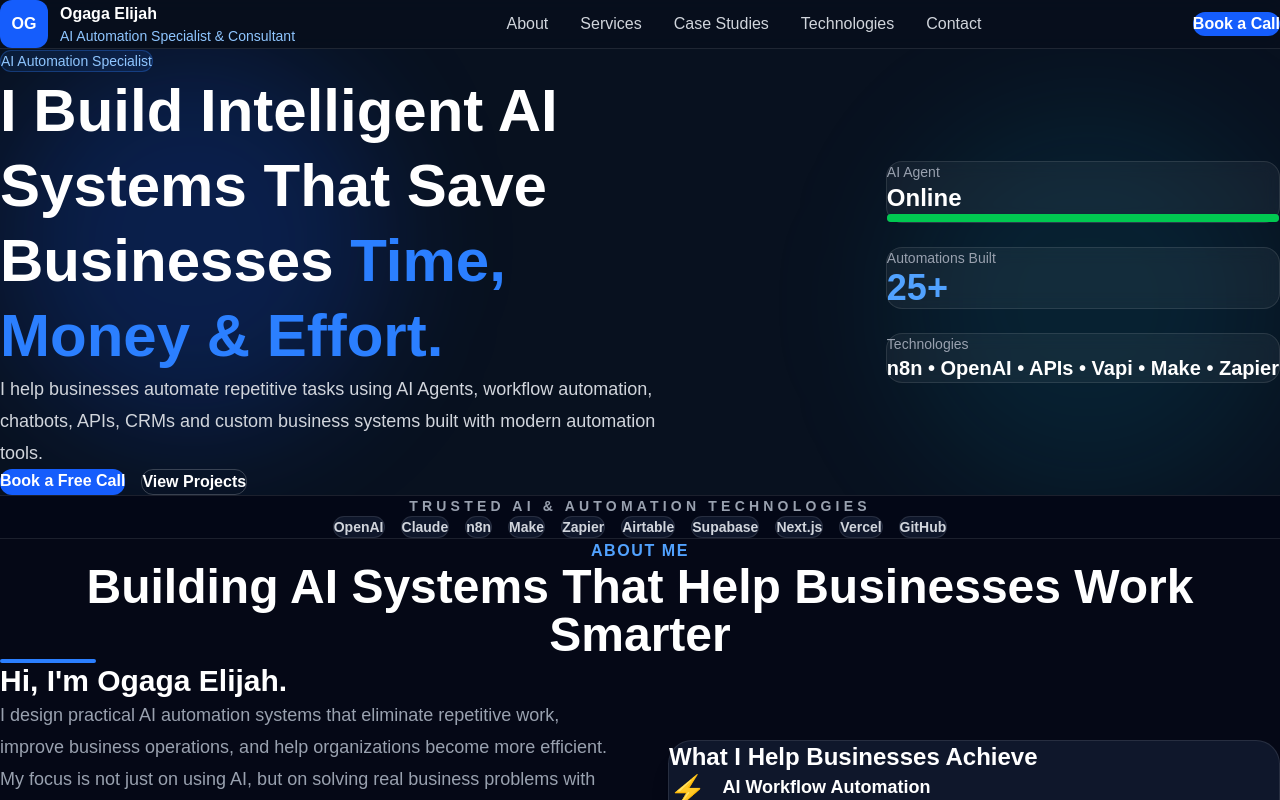
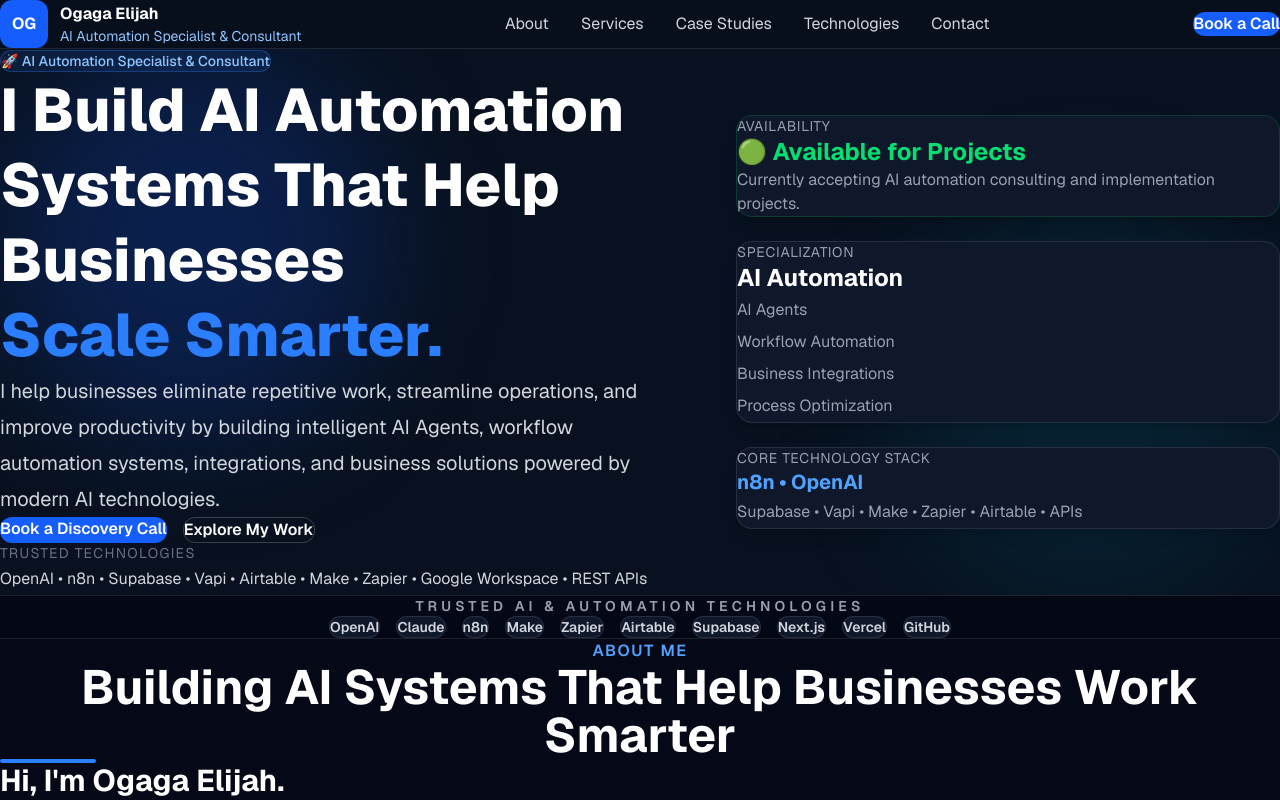
Before and after one commit to ogagaelijah/ogaga-automation-portfolio, a Next.js app: page / in a window 1280 px wide. Shown: the top 800 px of the page. Built offline with nearby package versions, Linux system fonts and the light colour scheme.

Commit message:
Release portfolio version 1.0 with premium UI enhancements

```diff
--- a/app/globals.css
+++ b/app/globals.css
@@ -23,7 +23,6 @@ body {
     #111827 100%
   );
   color: var(--foreground);
-  font-family: Arial, Helvetica, sans-serif;
   min-height: 100vh;
 }
 
--- a/app/layout.tsx
+++ b/app/layout.tsx
@@ -1,5 +1,16 @@
 import type { Metadata } from "next";
+import { Geist, Geist_Mono } from "next/font/google";
 import "./globals.css";
+
+const geistSans = Geist({
+  variable: "--font-geist-sans",
+  subsets: ["latin"],
+});
+
+const geistMono = Geist_Mono({
+  variable: "--font-geist-mono",
+  subsets: ["latin"],
+});
 
 export const metadata: Metadata = {
   title: "Ogaga Elijah | AI Automation Specialist & Consultant",
@@ -87,8 +98,13 @@ export default function RootLayout({
   children: React.ReactNode;
 }>) {
   return (
-    <html lang="en">
-      <body>{children}</body>
+    <html
+      lang="en"
+      className={`${geistSans.variable} ${geistMono.variable}`}
+    >
+      <body className={geistSans.className}>
+        {children}
+      </body>
     </html>
   );
 }
--- a/app/page.tsx
+++ b/app/page.tsx
@@ -10,21 +10,51 @@ import WhyChooseMe from "@/components/WhyChooseMe";
 import Testimonials from "@/components/Testimonials";
 import Contact from "@/components/Contact";
 import Footer from "@/components/Footer";
+import FadeIn from "@/components/FadeIn";
 
 export default function Home() {
   return (
     <main className="min-h-screen bg-[#050816] text-white">
       <Navbar />
+
       <Hero />
+
+      <FadeIn delay={0.05}>
         <TrustedTech />
+      </FadeIn>
+
+      <FadeIn delay={0.10}>
         <About />
+      </FadeIn>
+
+      <FadeIn delay={0.15}>
         <Services />
+      </FadeIn>
+
+      <FadeIn delay={0.20}>
         <Solutions />
+      </FadeIn>
+
+      <FadeIn delay={0.25}>
         <BusinessOutcomes />
+      </FadeIn>
+
+      <FadeIn delay={0.30}>
         <CaseStudies />
+      </FadeIn>
+
+      <FadeIn delay={0.35}>
         <WhyChooseMe />
+      </FadeIn>
+
+      <FadeIn delay={0.40}>
         <Testimonials />
+      </FadeIn>
+
+      <FadeIn delay={0.45}>
         <Contact />
+      </FadeIn>
+
       <Footer />
     </main>
   );
--- /dev/null
+++ b/components/AnimatedCard.tsx
@@ -0,0 +1,31 @@
+"use client";
+
+import { motion } from "framer-motion";
+import { ReactNode } from "react";
+
+interface AnimatedCardProps {
+  children: ReactNode;
+  className?: string;
+}
+
+export default function AnimatedCard({
+  children,
+  className = "",
+}: AnimatedCardProps) {
+  return (
+    <motion.div
+      whileHover={{
+        y: -8,
+        scale: 1.02,
+      }}
+      transition={{
+        type: "spring",
+        stiffness: 260,
+        damping: 20,
+      }}
+      className={className}
+    >
+      {children}
+    </motion.div>
+  );
+}
--- /dev/null
+++ b/components/FadeIn.tsx
@@ -0,0 +1,38 @@
+"use client";
+
+import { motion } from "framer-motion";
+import { ReactNode } from "react";
+
+interface FadeInProps {
+  children: ReactNode;
+  delay?: number;
+}
+
+export default function FadeIn({
+  children,
+  delay = 0,
+}: FadeInProps) {
+  return (
+    <motion.div
+      initial={{
+        opacity: 0,
+        y: 40,
+      }}
+      whileInView={{
+        opacity: 1,
+        y: 0,
+      }}
+      transition={{
+        duration: 0.7,
+        delay,
+        ease: "easeOut",
+      }}
+      viewport={{
+        once: true,
+        amount: 0.2,
+      }}
+    >
+      {children}
+    </motion.div>
+  );
+}
--- a/components/Hero.tsx
+++ b/components/Hero.tsx
@@ -1,132 +1,138 @@
-"use client";
-
-import { motion } from "framer-motion";
-
 export default function Hero() {
   return (
-    <section className="relative overflow-hidden bg-[#08111f]">
+    <section
+      id="home"
+      className="relative overflow-hidden bg-[#08111f]"
+    >
       {/* Background Glow */}
       <div className="absolute left-0 top-0 h-96 w-96 rounded-full bg-blue-600/20 blur-3xl"></div>
       <div className="absolute bottom-0 right-0 h-96 w-96 rounded-full bg-cyan-500/10 blur-3xl"></div>
 
-      <div className="relative mx-auto flex max-w-7xl flex-col items-center justify-between gap-16 px-6 py-24 lg:flex-row">
+      <div className="relative mx-auto flex max-w-7xl flex-col items-center justify-between gap-16 px-6 py-28 lg:flex-row">
 
-        {/* LEFT SIDE */}
+        {/* LEFT CONTENT */}
 
         <div className="max-w-2xl">
 
-          <motion.span
-            initial={{ opacity: 0, y: 25 }}
-            animate={{ opacity: 1, y: 0 }}
-            transition={{ duration: 0.6 }}
-            className="inline-block rounded-full border border-blue-500/30 bg-blue-500/10 px-4 py-2 text-sm text-blue-300"
-          >
-            AI Automation Specialist
-          </motion.span>
+          <span className="inline-flex items-center rounded-full border border-blue-500/30 bg-blue-500/10 px-5 py-2 text-sm font-medium text-blue-300">
+            🚀 AI Automation Specialist & Consultant
+          </span>
 
-          <motion.h1
-            initial={{ opacity: 0, y: 35 }}
-            animate={{ opacity: 1, y: 0 }}
-            transition={{ duration: 0.8, delay: 0.15 }}
-            className="mt-8 text-5xl font-extrabold leading-tight text-white md:text-6xl"
-          >
-            I Build Intelligent AI Systems That Save Businesses
-            <span className="text-blue-500">
-              {" "}
-              Time, Money & Effort.
+          <h1 className="mt-8 text-5xl font-extrabold leading-tight text-white md:text-6xl">
+
+            I Build AI Automation Systems That Help Businesses
+
+            <span className="block text-blue-500">
+              Scale Smarter.
             </span>
-          </motion.h1>
 
-          <motion.p
-            initial={{ opacity: 0, y: 35 }}
-            animate={{ opacity: 1, y: 0 }}
-            transition={{ duration: 0.8, delay: 0.3 }}
-            className="mt-8 text-lg leading-8 text-gray-300"
-          >
-            I help businesses automate repetitive tasks using AI Agents,
-            workflow automation, chatbots, APIs, CRMs and custom business
-            systems built with modern automation tools.
-          </motion.p>
+          </h1>
 
-          <motion.div
-            initial={{ opacity: 0, y: 35 }}
-            animate={{ opacity: 1, y: 0 }}
-            transition={{ duration: 0.8, delay: 0.45 }}
-            className="mt-10 flex flex-wrap gap-4"
-          >
+          <p className="mt-8 text-xl leading-9 text-gray-300">
+
+            I help businesses eliminate repetitive work, streamline operations,
+            and improve productivity by building intelligent AI Agents,
+            workflow automation systems, integrations, and business solutions
+            powered by modern AI technologies.
+
+          </p>
+
+          <div className="mt-10 flex flex-wrap gap-4">
+
             <a
               href="#contact"
-              className="rounded-xl bg-blue-600 px-8 py-4 font-semibold text-white transition hover:scale-105 hover:bg-blue-700"
+              className="rounded-xl bg-blue-600 px-8 py-4 font-semibold text-white transition-all duration-300 hover:bg-blue-700 hover:shadow-lg hover:shadow-blue-600/30"
             >
-              Book a Free Call
+              Book a Discovery Call
             </a>
 
             <a
               href="#case-studies"
-              className="rounded-xl border border-white/20 px-8 py-4 font-semibold text-white transition hover:scale-105 hover:border-blue-500 hover:bg-white/5"
+              className="rounded-xl border border-white/20 px-8 py-4 font-semibold text-white transition-all duration-300 hover:border-blue-500 hover:bg-white/5"
             >
-              View Projects
+              Explore My Work
             </a>
-          </motion.div>
+
+          </div>
+
+          <div className="mt-10">
+
+            <p className="text-sm uppercase tracking-widest text-gray-500">
+              Trusted Technologies
+            </p>
+
+            <p className="mt-3 text-gray-300 leading-8">
+              OpenAI • n8n • Supabase • Vapi • Airtable • Make • Zapier •
+              Google Workspace • REST APIs
+            </p>
+
+          </div>
 
         </div>
 
-        {/* RIGHT SIDE */}
+        {/* RIGHT CONTENT */}
 
-        <motion.div
-          initial={{ opacity: 0, x: 60 }}
-          animate={{ opacity: 1, x: 0 }}
-          transition={{ duration: 1, delay: 0.4 }}
-          className="grid gap-6"
-        >
+        <div className="grid gap-6">
 
-          <motion.div
-            whileHover={{ y: -6, scale: 1.02 }}
-            transition={{ duration: 0.2 }}
-            className="rounded-2xl border border-white/10 bg-white/5 p-6 backdrop-blur"
-          >
-            <p className="text-sm text-gray-400">
-              AI Agent
+          {/* Card 1 */}
+
+          <div className="rounded-2xl border border-green-500/20 bg-slate-900 p-7 shadow-lg">
+
+            <p className="text-sm uppercase tracking-wider text-gray-400">
+              Availability
             </p>
 
-            <h3 className="mt-2 text-2xl font-bold text-white">
-              Online
+            <h3 className="mt-3 text-2xl font-bold text-green-400">
+              🟢 Available for Projects
             </h3>
 
-            <div className="mt-4 h-2 rounded-full bg-gray-700">
-              <div className="h-2 w-full rounded-full bg-green-500"></div>
-            </div>
-          </motion.div>
-
-          <motion.div
-            whileHover={{ y: -6, scale: 1.02 }}
-            transition={{ duration: 0.2 }}
-            className="rounded-2xl border border-white/10 bg-white/5 p-6 backdrop-blur"
-          >
-            <p className="text-sm text-gray-400">
-              Automations Built
+            <p className="mt-3 text-gray-400">
+              Currently accepting AI automation consulting and implementation
+              projects.
             </p>
 
-            <h3 className="mt-2 text-4xl font-bold text-blue-400">
-              25+
-            </h3>
-          </motion.div>
+          </div>
 
-          <motion.div
-            whileHover={{ y: -6, scale: 1.02 }}
-            transition={{ duration: 0.2 }}
-            className="rounded-2xl border border-white/10 bg-white/5 p-6 backdrop-blur"
-          >
-            <p className="text-sm text-gray-400">
-              Technologies
+          {/* Card 2 */}
+
+          <div className="rounded-2xl border border-white/10 bg-slate-900 p-7 shadow-lg">
+
+            <p className="text-sm uppercase tracking-wider text-gray-400">
+              Specialization
             </p>
 
-            <h3 className="mt-2 text-xl font-semibold text-white">
-              n8n • OpenAI • APIs • Vapi • Make • Zapier
+            <h3 className="mt-3 text-2xl font-bold text-white">
+              AI Automation
             </h3>
-          </motion.div>
 
-        </motion.div>
+            <p className="mt-3 leading-8 text-gray-400">
+              AI Agents<br />
+              Workflow Automation<br />
+              Business Integrations<br />
+              Process Optimization
+            </p>
+
+          </div>
+
+          {/* Card 3 */}
+
+          <div className="rounded-2xl border border-white/10 bg-slate-900 p-7 shadow-lg">
+
+            <p className="text-sm uppercase tracking-wider text-gray-400">
+              Core Technology Stack
+            </p>
+
+            <h3 className="mt-3 text-xl font-bold text-blue-400">
+              n8n • OpenAI
+            </h3>
+
+            <p className="mt-3 leading-8 text-gray-400">
+              Supabase • Vapi • Make • Zapier • Airtable • APIs
+            </p>
+
+          </div>
+
+        </div>
 
       </div>
     </section>
```
Lines whose indentation alone changed are shown as unchanged.
